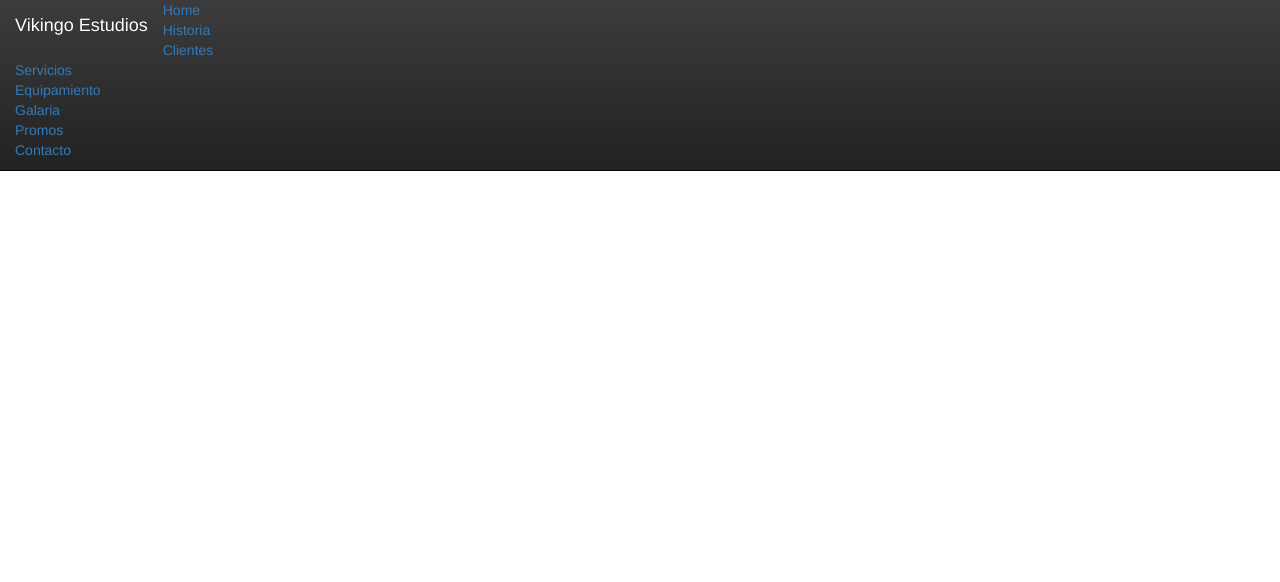
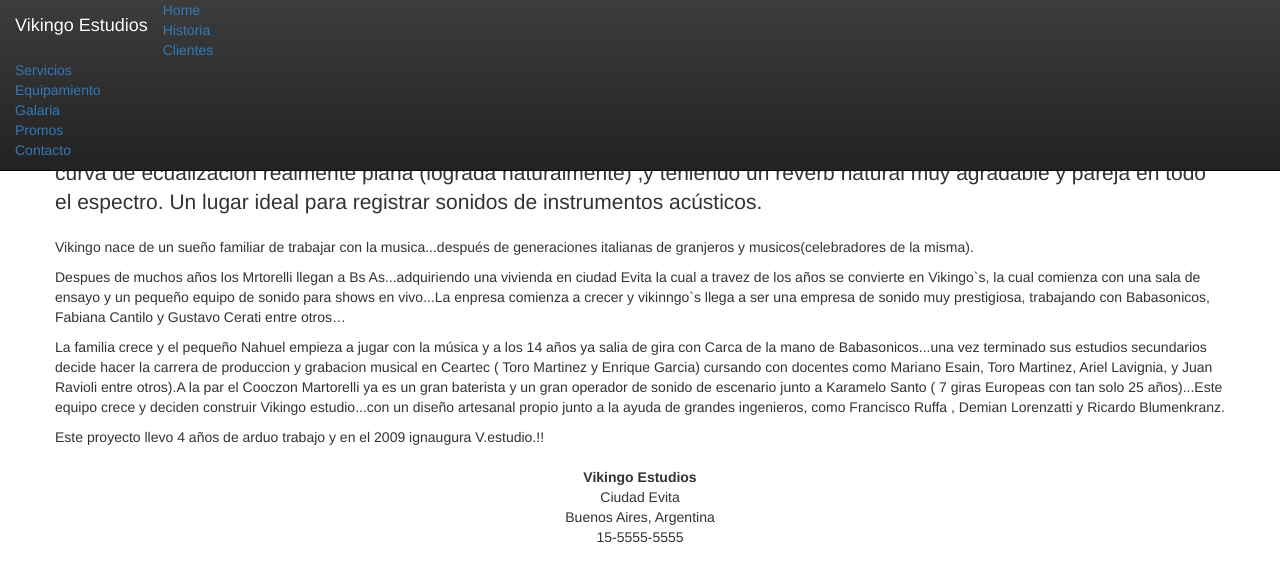
Before and after one commit to ryan258/vikingo, a Jekyll site: the page built from historia/index.html, in a window 1280 px wide. Shown: the top 582 px of the page. Built offline with Jekyll 4.4.1, drawn with Linux system fonts in a browser that asks for light colours; nearby versions of some CDN libraries.

Commit message:
Update Historia

```diff
--- a/historia/index.html
+++ b/historia/index.html
@@ -1,5 +1,17 @@
 ---
+title: Historia
+meta:
 layout: default
 ---
 
 <h1>Historia</h1>
+
+<div class="container">
+	<div class="row">
+		<p class="lead">Vikingo estudio se inauguró a principios de 2009 y es una creación artesanal de la familia Martorelli, realizadores del diseño y de la excelente acústica del lugar. Este diseño se ha basado en las dimensiones del estudio logrando una acústica adecuada al recinto, en el mismo se han empleado gran cantidad de difusores y resonadores diafragmáticos, los cuales nos bridan una curva de ecualización realmente plana (lograda naturalmente) ,y teniendo un reverb natural muy agradable y pareja en todo el espectro. Un lugar ideal para registrar sonidos de instrumentos acústicos.</p>
+		<p>Vikingo nace de un sueño familiar de trabajar con la musica...después de generaciones italianas de granjeros y musicos(celebradores de la misma).</p>
+		<p>Despues de muchos años los Mrtorelli llegan a Bs As...adquiriendo una vivienda en ciudad Evita la cual a travez de los años se convierte en Vikingo`s, la cual comienza con una sala de ensayo y un pequeño equipo de sonido para shows en vivo...La enpresa comienza a crecer y vikinngo`s llega a ser una empresa de sonido muy prestigiosa, trabajando con Babasonicos, Fabiana Cantilo y Gustavo Cerati entre otros…</p>
+		<p>La familia crece y el pequeño Nahuel empieza a jugar con la música y a los 14 años ya salia de gira con Carca de la mano de Babasonicos...una vez terminado sus estudios secundarios decide hacer la carrera de produccion y grabacion musical en Ceartec ( Toro Martinez y Enrique Garcia) cursando con docentes como Mariano Esain, Toro Martinez, Ariel Lavignia, y Juan Ravioli entre otros).A la par el Cooczon Martorelli ya es un gran baterista y un gran operador de sonido de escenario junto a Karamelo Santo ( 7 giras Europeas con tan solo 25 años)...Este equipo crece y deciden construir Vikingo estudio...con un diseño artesanal propio junto a la ayuda de grandes ingenieros, como Francisco Ruffa , Demian Lorenzatti y Ricardo Blumenkranz.</p>
+		<p>Este proyecto llevo 4 años de arduo trabajo y en el 2009 ignaugura V.estudio.!!</p>
+	</div>
+</div>
```
Also changed, not shown: 1 other file.
